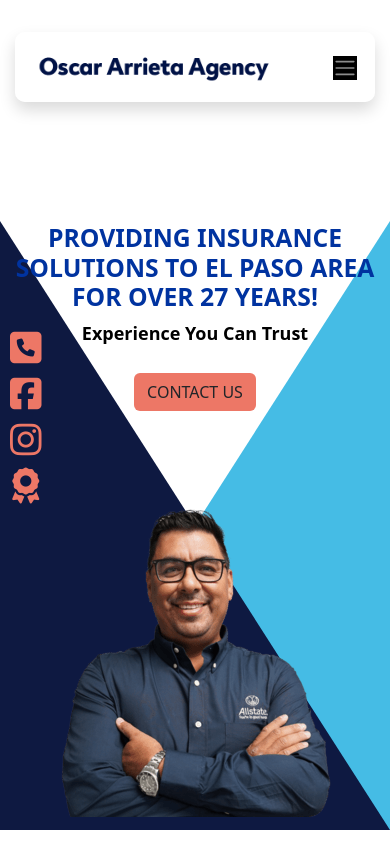
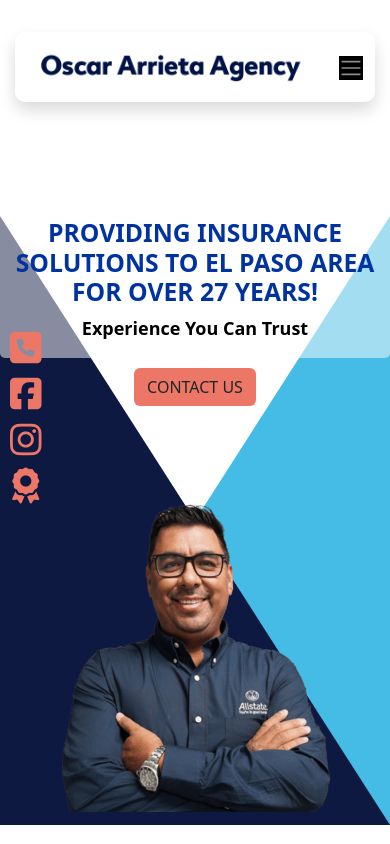
Before and after one commit to Ccyr01/arrieta, a website: page index.html in a window 390 px wide. Shown: the top 844 px of the page. Drawn offline with nearby package versions, Linux system fonts and the light colour scheme.

Commit message:
nav img size

```diff
--- a/scss/sections/_homepage.scss
+++ b/scss/sections/_homepage.scss
@@ -9,7 +9,7 @@
 
   //New Intro
   .intro-section {
-    padding-top: 20px;
+    padding-top: 10px;
     height: 650px;
     background-color: white;
     @media screen and (max-width: 664px) {
@@ -90,11 +90,15 @@
       }
       // background-color: rgba(255, 255, 255, 0.7);
       .text-background {
-        // background-color: rgba(255, 255, 255, 0.5);
+        background-color: rgba(255, 255, 255, 0.5);
         border-radius: 5px;
         @media screen and (max-width: 664px) {
-          width: 100%
+          width: 100%;
+          padding: 0 10px;
 
+        }
+        @media screen and (max-width: 320px) {
+          padding: 0 20px 20px 35px;
         }
       }
       h2{
--- a/scss/sections/_navbar.scss
+++ b/scss/sections/_navbar.scss
@@ -28,10 +28,18 @@
     flex-wrap: nowrap;
   }
 }
+.navbar-brand{
+  @include media-breakpoint-down(lg){
+    margin-right: 0 !important;
+  }
+}
 .navbar-brand img {
   height: 50px;
-  @include media-breakpoint-down(sm){
-    height: 30px;
+  @media screen and (max-width: 400px) {
+    height: 34px;
+  }
+  @media screen and (max-width: 350px) {
+    height: 27px;
   }
 }
 .navbar-nav .dropdown-menu {
@@ -41,7 +49,8 @@
   background-color: black;
 }
 .minimized-menu {
-  // background-color: black;
+  // background-color: black;\
+  padding: 0 !important;
   @include media-breakpoint-down(sm) {
     background-color: white;
     border: none;
```
Also changed, not shown: assets/css/style.css, 1 other file.
